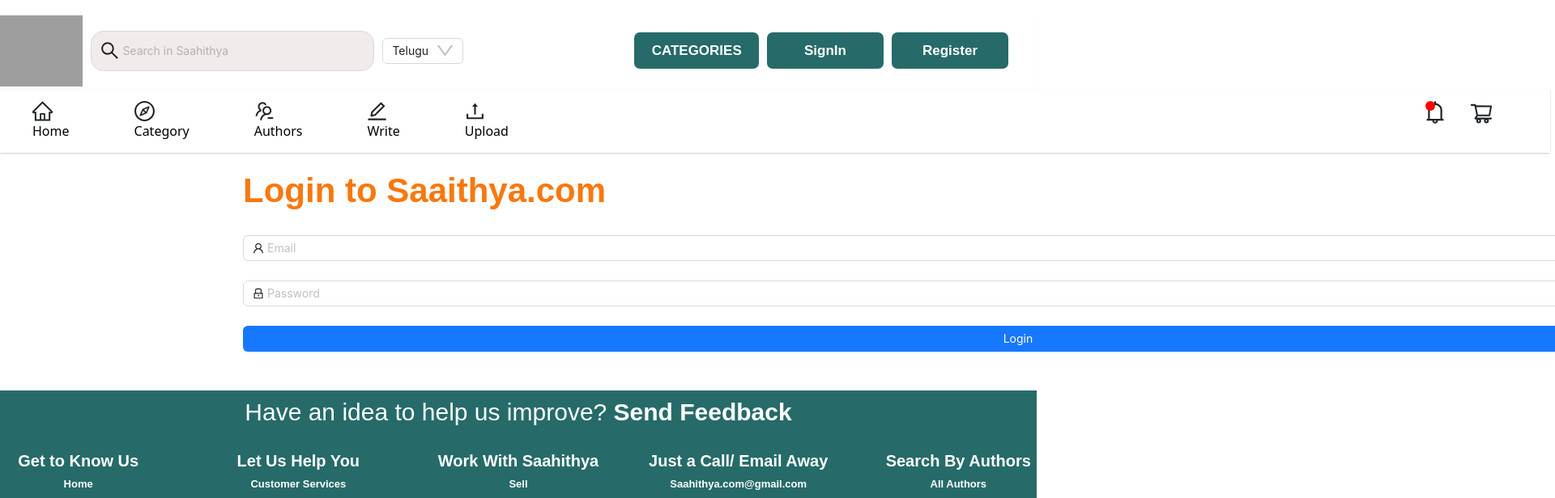
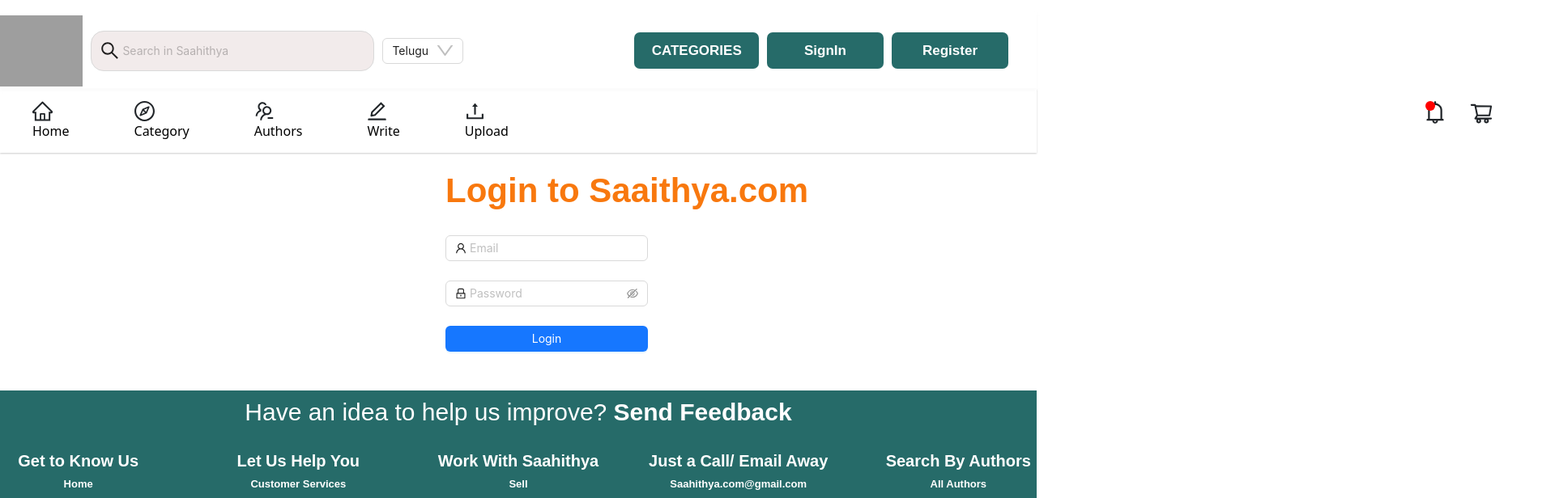
Before and after one commit to yuvasekh/saahithya, a React (Vite) app: page /login in a window 1280 px wide. Shown: the top 616 px of the page at 81% size, 1920 px wide, since content can reach past the window. Built offline with nearby package versions, Linux system fonts and the light colour scheme; grey boxes are pictures that could not be loaded.

Commit message:
changednow

```diff
--- a/src/components/Login/Login.jsx
+++ b/src/components/Login/Login.jsx
@@ -50,12 +50,12 @@
   };
 
   return (
-    <div className='formdiv' >
+    <div className='login-form' >
    <br></br>
-      <h1 style={{ color: '#f8780e', fontWeight: '650', fontSize: '42px' }}>Login to Saaithya.com</h1>
+      <h1 className="login-head" >Login to Saaithya.com</h1>
       <br></br>
       <Form
-      className='login-form'
+      className='login-form2'
         name="login-form"
         onFinish={onFinish}
         onFieldsChange={handleFormChange}
--- a/src/components/Login/Login.scss
+++ b/src/components/Login/Login.scss
@@ -1,67 +1,83 @@
-@media only screen and (min-width: 576px)and (max-width:767px) {
-    .formdiv{
-   position: 'relative';
-   left: '600px';
-   align-content:'center';
-   align-items:'center' ;
+@media only screen and (max-width:767px) {
+    .login-form{
+    display: flex;
+    flex-direction: column;
+    justify-content: center;
+    // background-color: green;
     }
 
-    .login-form{
-        width: '300px';
-          margin-left: '60px';
-          background-color: 'white';
-          padding: '20px';
-          box-shadow: '0px 0px 10px rgba(0, 0, 0, 0.2)';
+    .login-head{
+        color: #f8780e;
+        font-size: 42px;
+        font-weight: 650px;
+        margin-left: 70px;
     }
+
+    .login-form2{
+        padding-left: 70px;
+        padding-right: 400px;
+    }
+
 }
 
-@media only screen and (min-width: 768px) and (max-width:991px) {
-    .formdiv{
-        position: 'relative';
-        left: '600px';
-        align-content:'center';
-        align-items:'center' ;
-         }
+ @media only screen and (min-width: 768px) and (max-width:991px) {
+    .login-form{
+        display: flex;
+        flex-direction: column;
+        justify-content: center;
+        // background-color: green;
+        }
+        .login-head{
+            color: #f8780e;
+            font-size: 42px;
+            font-weight: 650px;
+            margin-left: 230px;
+        }
 
-         .login-form{
-            width: '300px';
-              margin-left: '60px';
-              background-color: 'white';
-              padding: '20px';
-              box-shadow: '0px 0px 10px rgba(0, 0, 0, 0.2)';
+        .login-form2{
+            padding-left: 230px;
+            padding-right: 270px;
+        }
+
+}
+
+@media only screen and (min-width: 992px) and (max-width:1200px) {
+    .login-form{
+        display: flex;
+        flex-direction: column;
+        justify-content: center;
+        // background-color: green;
+        }
+        .login-head{
+            color: #f8780e;
+            font-size: 42px;
+            font-weight: 650px;
+            margin-left: 340px;
+        }
+
+        .login-form2{
+            padding-left: 340px;
+            padding-right: 380px;
         }
 }
 
-@media only screen and (min-width: 992px) and (max-width:1200px) {
-    .formdiv{
-        position: 'relative';
-        left: '600px';
-        align-content:'center';
-        align-items:'center' ;
-         }
+@media only screen and (min-width: 1201px) {
 
-         .login-form{
-            width: '300px';
-              margin-left: '60px';
-              background-color: 'white';
-              padding: '20px';
-              box-shadow: '0px 0px 10px rgba(0, 0, 0, 0.2)';
+    .login-form{
+        display: flex;
+        flex-direction: column;
+        justify-content: center;
+        // background-color: green;
+        }
+        .login-head{
+            color: #f8780e;
+            font-size: 42px;
+            font-weight: 650px;
+            margin-left: 550px;
+        }
+
+        .login-form2{
+            padding-left: 550px;
+            padding-right: 480px;
         }
 }
-
-@media only screen and (min-width: 1200px) {
-    .formdiv{
-        position: 'relative';
-        left: '600px';
-        align-content:'center';
-        align-items:'center' ;
-         }
-
-         .login-form{
-            width: '300px';
-              margin-left: '60px';
-              background-color: 'white';
-              padding: '20px';
-              box-shadow: '0px 0px 10px rgba(0, 0, 0, 0.2)';
-        }
-}
--- a/src/components/categories/Categories.scss
+++ b/src/components/categories/Categories.scss
@@ -1,5 +1,6 @@
 .cate-con{
-    padding-left: 130px;
+    padding-left: 10px;
+    padding-right: 90px;
 }
 
 @media only screen and (min-width: 576px) and (max-width:768px) {
--- a/src/components/categories/CategoryOptiions.jsx
+++ b/src/components/categories/CategoryOptiions.jsx
@@ -43,7 +43,7 @@
       <div className='row'>
     {myProp === "Telugu"
     ? teluguimagearray.map((item, index) => (
-        <div className='col-12 col-md-3' style={{margin:'30px'}}>
+        <div className='col-12 col-md-3' style={{margin:'20px 5px 30px 20px'}}>
         {/* {imagearray.map((item, index) => ( */}
           <div  key={index} onClick={()=>{test(item)}}>
             <img src={item.img} className='img-opt' alt={`image-${index}`} />
--- a/src/components/common/CommonHeader.jsx
+++ b/src/components/common/CommonHeader.jsx
@@ -181,14 +181,6 @@
             <Navbar.Collapse id="responsive-navbar-nav  ">
               <Nav className="me-auto">
 
-
-                {/* <NavDropdown title="Dropdown" id="collasible-nav-dropdown">
-                  <NavDropdown.Item href="#action/3.1">Item 1</NavDropdown.Item>
-                  <NavDropdown.Item href="#action/3.2">Item 2</NavDropdown.Item>
-                  <NavDropdown.Item href="#action/3.3">Item 3</NavDropdown.Item>
-                  <NavDropdown.Divider />
-                  <NavDropdown.Item href="#action/3.4">Separated Item</NavDropdown.Item>
-                </NavDropdown> */}
               </Nav>
               <Nav >
               <input
@@ -203,10 +195,21 @@
                 </button>
                 <Nav.Link href="#features">Home</Nav.Link>
                 <Nav.Link href="/language">Categories</Nav.Link>
+                {token==null?
+                <>
                 <Nav.Link href="/register">Register</Nav.Link>
                 <Nav.Link  href="/login">
                   login
                 </Nav.Link>
+                </>
+                :
+                <>
+                <NavDropdown title={<UserOutlined />} id="collasible-nav-dropdown">
+                  <NavDropdown.Item onClick={logout}>logout</NavDropdown.Item>
+
+                </NavDropdown>
+                </>
+ }
               </Nav>
             </Navbar.Collapse>
           </Container>
--- a/src/index.css
+++ b/src/index.css
@@ -25,9 +25,9 @@
 
 body {
   margin: 0;
-  display: flex;
+  /* display: flex;
   place-items: center;
- overflow-x: hidden;
+ overflow-x: hidden; */
   /* min-width: 320px;
   min-height: 100vh; */
 }
```
